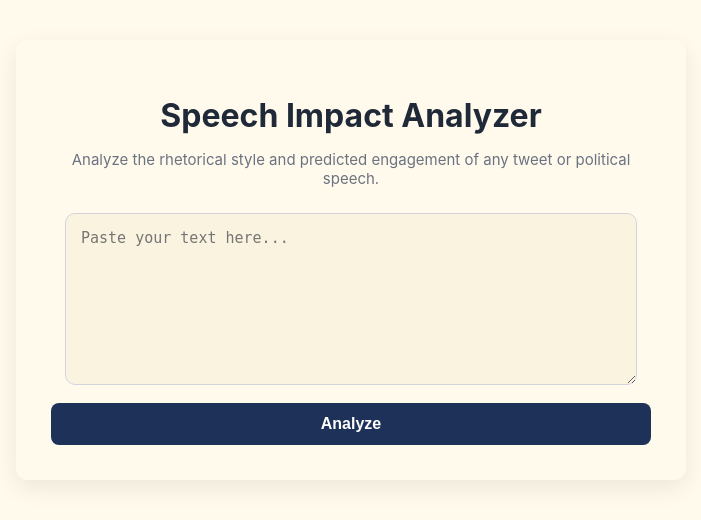
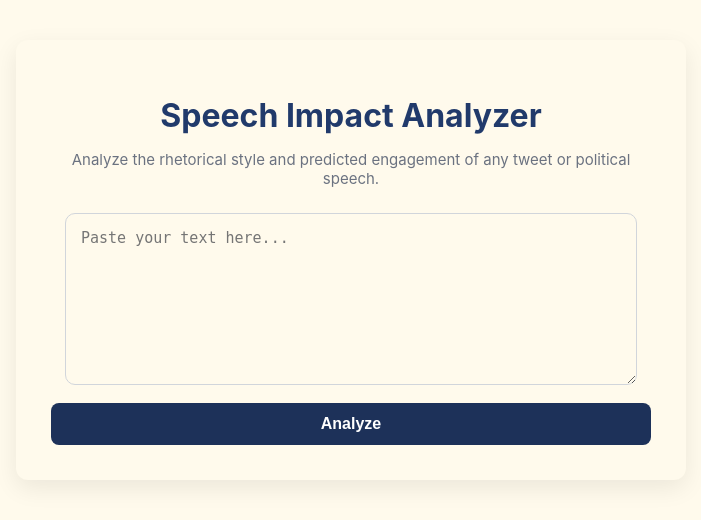
Before and after one commit to margotdhlg/Final-project---speech-impact-analyzer, a Flask app: page / in a window 1280 px wide. Shown: the top 520 px of the page, without its empty margins (289-990 px from the left). Run offline with Flask 3, Linux system fonts and the light colour scheme; parts of the project's set-up code (start-up, migrations or seed data) failed here and were passed over.

Commit message:
styles.css

```diff
--- a/code/static/styles.css
+++ b/code/static/styles.css
@@ -22,7 +22,7 @@ h1 {
   text-align: center;
   margin-bottom: 5px;
   font-size: 32px;
-  color: #1f2937;
+  color: #213a6b;
   font-weight: 700;
 }
 
@@ -51,7 +51,7 @@ textarea {
   border: 1px solid #d1d5db;
   border-radius: 10px;
   font-size: 15px;
-  background: #FAF3E0;
+  background: #fffaec;
   transition: 0.2s;
 }
 
```
